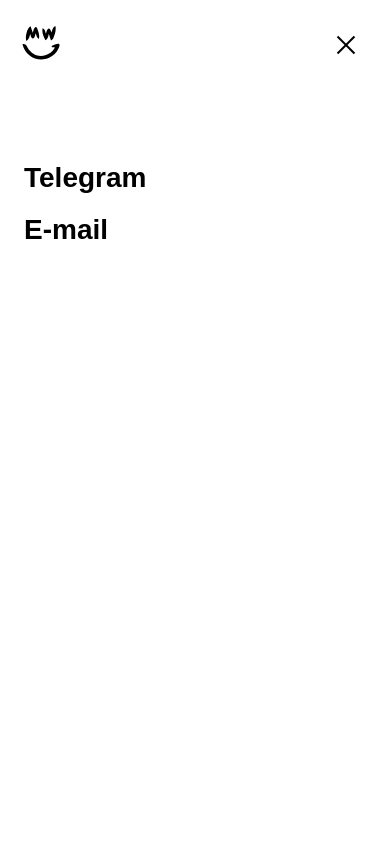
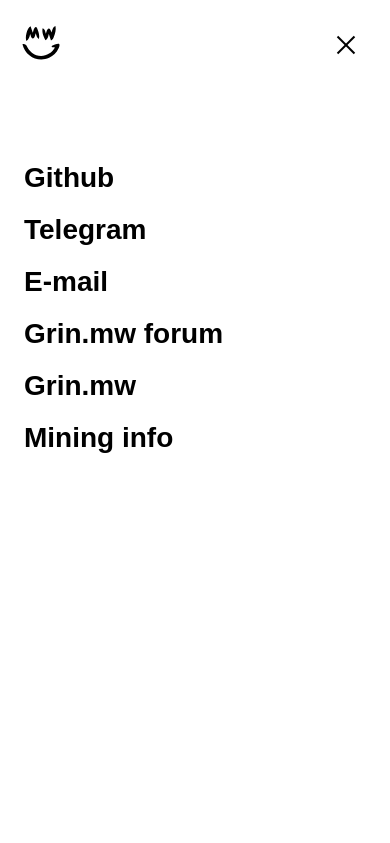
Before and after one commit to transatoshi-mw/grinminer.net, a plain HTML site: page site/Grin.html in a window 390 px wide. Both pictures are taken after a click on the element 346 px from the left and 43 px from the top of the page. Shown: the top 843 px of the page. Drawn offline with Linux system fonts and the light colour scheme; a web font is replaced by a local one.

Commit message:
Fullscreen menu fixed to allow navigation on mobile

```diff
--- a/site/Grin.html
+++ b/site/Grin.html
@@ -21,9 +21,12 @@
   <body>
   <div id="fullscreen-menu" class="nav-hamburger-fullscreen">
 <h2></h2></a>
-      <a href="https://t.me/grindotfarm_mw_chat"><h2>Telegram</h2></a>
-      <a href="mailto:transatoshi@grinminer.net?subject=Grinminer.net query"><h2>E-mail</h2></a>
-      <a href="https://"><h2></h2></a>
+      <a href="https://github.com/transatoshi-mw/grinminer.net/tree/main"><h2>Github</h2></a>
+      <a href="https://t.me/grindotfarm_mw_chat"></a><h2>Telegram</h2></a>
+      <a href="mailto:transatoshi@grinminer.net?subject=Grinminer.net query"></a><h2>E-mail</h2></a>
+      <a href="https://forum.grin.mw/t/24-7-testnet-server-miner-now-online-testnet-grinminer-net-down-check-top-post/11074/1"><h2>Grin.mw forum</h2></a>
+      <a href="https://grin.mw"><h2>Grin.mw</h2></a>
+      <a href="https://hashrate.no/coins/GRIN"><h2>Mining info</h2></a>
     </div>
     <div class="full-header">
       <div class="full-nav">
```
